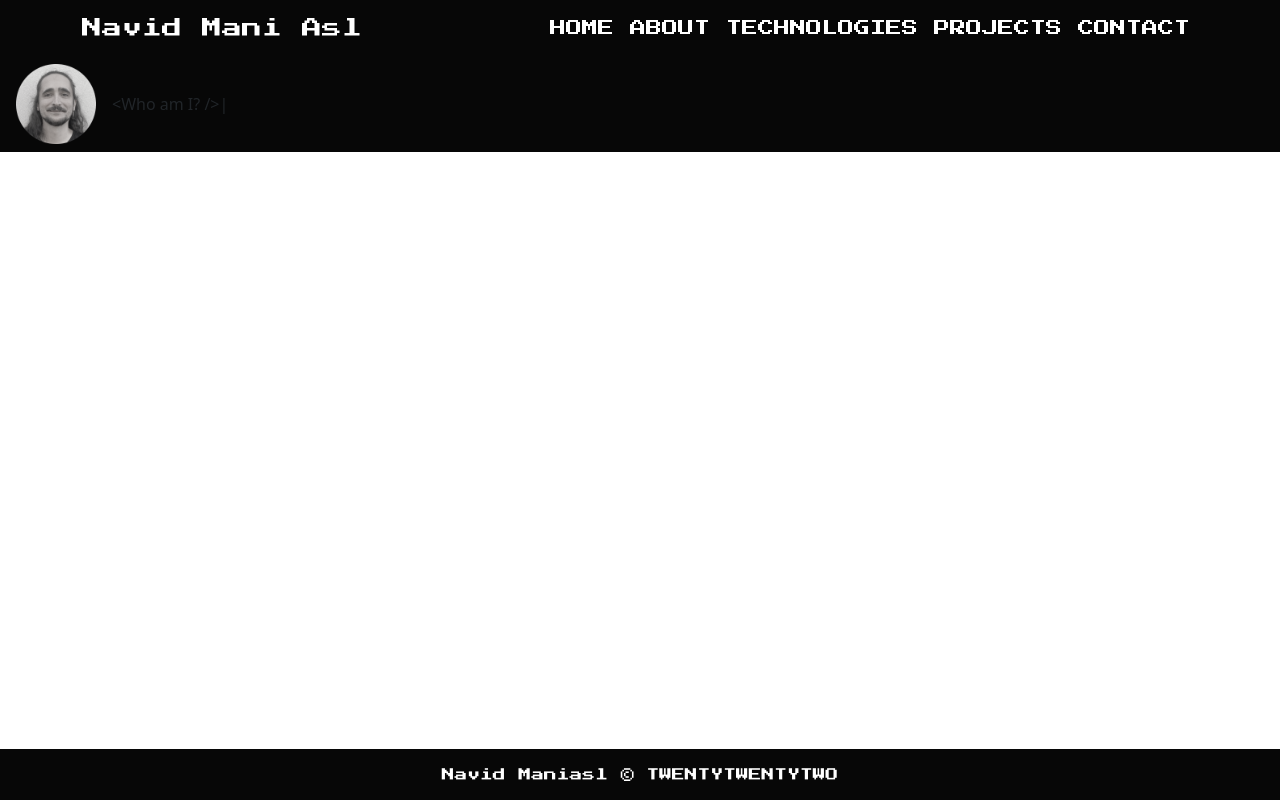
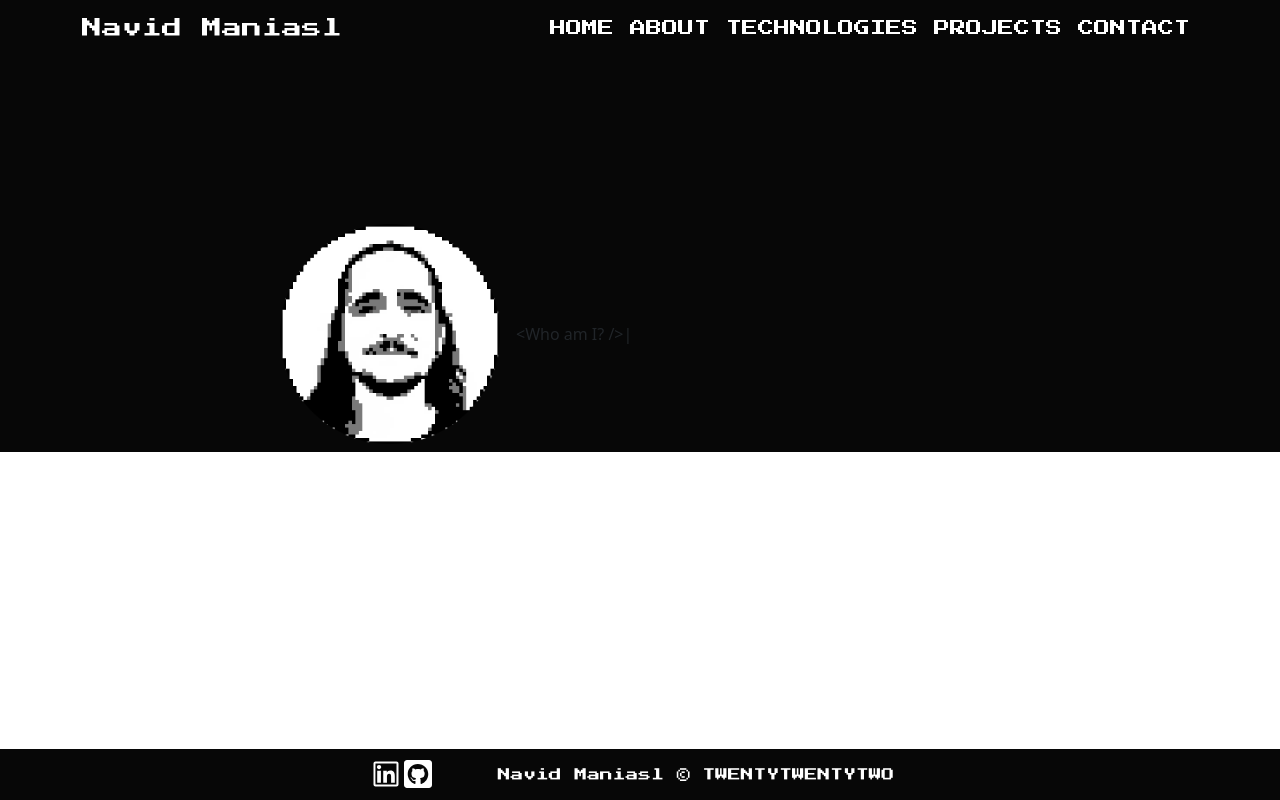
Before and after one commit to NavidManiAsl/my-portfolio, a React (Create React App) app: page / in a window 1280 px wide. Built offline with nearby package versions, Linux system fonts and the light colour scheme.

Commit message:
add links to footer

```diff
--- a/package.json
+++ b/package.json
@@ -10,6 +10,7 @@
     "react": "^18.2.0",
     "react-bootstrap": "^2.5.0",
     "react-dom": "^18.2.0",
+    "react-icons": "^4.4.0",
     "react-router-dom": "^6.3.0",
     "react-scripts": "5.0.1",
     "react-type-animation": "^2.1.1",
--- a/src/Pages/Home.js
+++ b/src/Pages/Home.js
@@ -1,13 +1,36 @@
 import React from 'react'
 import Navigation from '../components/Navigation';
-import Header from '../components/Header';
 import Footer from '../components/Footer';
+import '../images/myPicture.png'
+import { TypeAnimation } from 'react-type-animation';
+import '../styles/home.css'
 
 function Home() {
   return (
-    <div>
+    <div className='home-main'>
         <Navigation />
-        <Header />
+        <div className="home__content">
+        <img className='header__image' src={require( "../images/myPicture.png")} alt="Navid Mani Asl" />
+          <div style={{width:500}}>
+              <TypeAnimation
+              sequence={[
+              '<Who am i? />',
+              700,
+              '<Who am I? />',
+              3500,
+              '<Passionate coder />',
+              2500,
+              '<Material science engineer />',
+              2500,
+              '<Full Stack Developer />',
+              1000,
+              ]}
+              speed={20}
+              wrapper="span"
+              repeat={0}
+          />
+          </div>
+        </div>
         <Footer />
     </div>
   )
--- a/src/components/Footer.js
+++ b/src/components/Footer.js
@@ -1,9 +1,18 @@
 import React from 'react'
 import '../styles/footer.css'
+import {AiOutlineLinkedin} from 'react-icons/ai'
+import {FaGithubSquare} from 'react-icons/fa'
+import { IconContext } from "react-icons";
 
 function Footer() {
   return (
     <div className='footer'>
+      <div className="footer__links">
+        <IconContext.Provider value={{size:'2rem',style: { verticalAlign: 'bottom' }}}>
+        <a href='https://www.linkedin.com/in/navid-maniasl-89625b1aa' className='footer__link'> <AiOutlineLinkedin  /></a>
+          <a href='https://github.com/NavidManiAsl' className='footer__link'><FaGithubSquare  /></a>
+        </IconContext.Provider>
+      </div>
       <p className='footer__text'>
         Navid Maniasl © TWENTYTWENTYTWO
       </p>
--- a/src/components/Navigation.js
+++ b/src/components/Navigation.js
@@ -11,7 +11,7 @@ function Navigation() {
     <div id='navbar'>
       <Container className='navigation__container'>
         <Navbar expand='lg' variant='dark'>
-            <Navbar.Brand href='home'>Navid Mani Asl</Navbar.Brand>
+            <Navbar.Brand href='home'>Navid Maniasl</Navbar.Brand>
             <Navbar.Toggle aria-controls="basic-navbar-nav" />
             <Navbar.Collapse  style={{justifyContent: 'flex-end'}}>
               <Nav>
--- a/src/styles/footer.css
+++ b/src/styles/footer.css
@@ -9,9 +9,22 @@
     color: var(--font-color);
     font-family: 'Press Start 2P', cursive;
     font-size: .8rem;
+    align-items: center;
 }
 
 .footer__text{
     margin: 1rem;
 
 }
+
+.footer__links{
+    color: var(--font-color);
+    margin-right: 3rem;
+}
+
+.footer__link{
+    color: var(--font-color);
+}
+.footer__link:hover{
+    color: var(--font-color-hover)
+}
--- /dev/null
+++ b/src/styles/home.css
@@ -0,0 +1,34 @@
+.header{
+    display: flex;
+    justify-content: left;
+    align-items: center;
+    background-color: var(--nav-color);
+    size: auto;
+}
+
+.header__image{
+    max-width: 220px;
+    max-height: 220px;
+    filter: grayscale(90%);
+    margin:0.5rem 1rem;
+
+}
+.header__image:hover{
+    filter: grayscale(0%);
+    transition: 3000ms;
+}
+.index-module_type__1pV_J{
+    font-family: 'Press Start 2P', cursive;
+    color: var(--font-color)
+}
+.home-main{
+    background-color: var(--nav-color);
+    size:10000vmax;
+    display: flex;
+    flex-direction:column;
+}
+.home__content{
+    display: flex;
+    align-items: center;
+    justify-content: center;
+}
--- a/src/styles/navigation.css
+++ b/src/styles/navigation.css
@@ -1,5 +1,6 @@
 #navbar{
     background-color: var(--nav-color);
+    margin-bottom: 10rem;
 }
 
 a.nav-link{
```
Also changed, not shown: src/images/myPicture.png, 1 other file (tests, documents, lock files or other folders).
